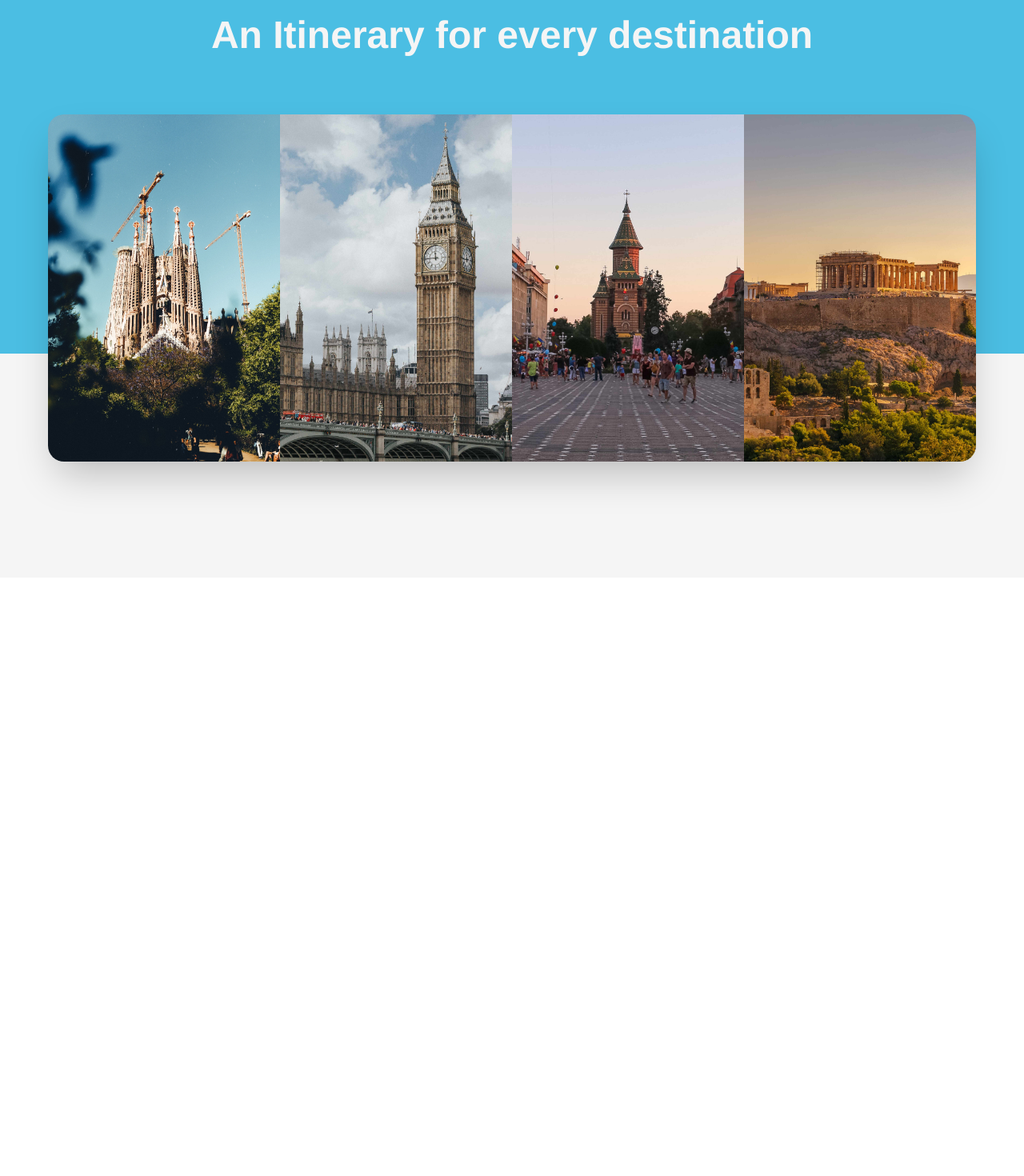
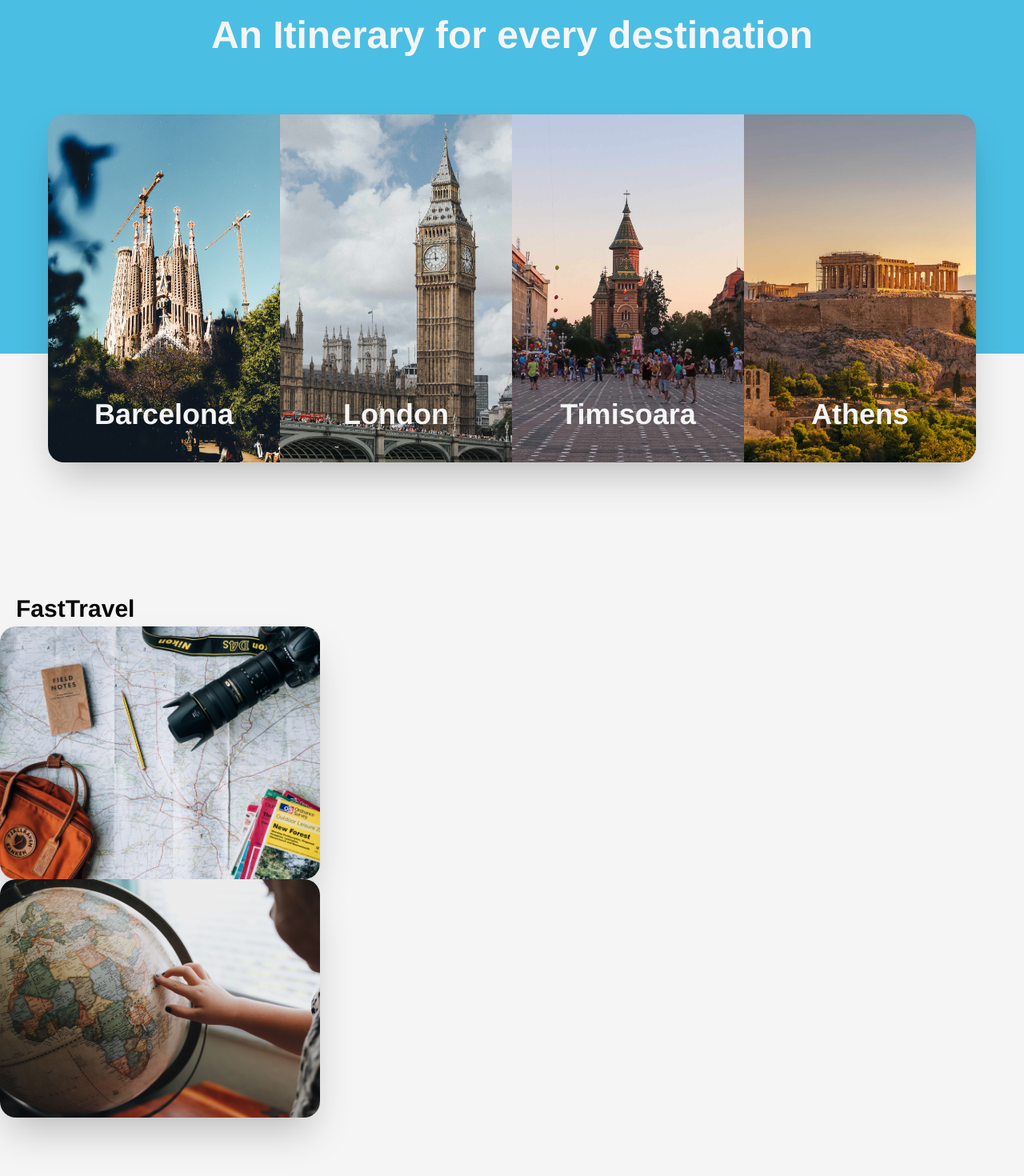
Before and after one commit to ConteDeStGermain/FastTravel, a React (Create React App) app: page / in a window 1280 px wide. Shown: the part 78-1548 px from the top of the page at 80% size. Before the commit the page ends 800 px from the top, so only its background shows below. Built offline with nearby package versions, Linux system fonts and the light colour scheme.

Commit message:
Page 1 complete

```diff
--- a/src/index.tsx
+++ b/src/index.tsx
@@ -2,6 +2,7 @@ import { ColorModeScript } from "@chakra-ui/react"
 import * as React from "react"
 import * as ReactDOM from "react-dom/client"
 import { Page1 } from "./page1"
+import { Page2 } from "./page2"
 
 const container = document.getElementById("root")
 const root = ReactDOM.createRoot(container!)
@@ -10,5 +11,6 @@ root.render(
   <React.StrictMode>
     <ColorModeScript />
     <Page1 />
+    <Page2 />
   </React.StrictMode>,
 )
--- a/src/page1.tsx
+++ b/src/page1.tsx
@@ -18,30 +18,53 @@ export const Page1 = () => (
         <Heading marginTop='4vh' color={'#F5F5F5'} fontSize='5xl'>An Itinerary for every destination</Heading>
       </Center>
       <Center>
-
         <Stack marginTop='70px' direction='row' spacing='0' boxShadow='2xl' borderRadius='20px 20px 20px 20px'>
-          <Image
-            src='/barcelona.jpg'
-            alt='Barcelona, Spain'
+          <Box
+            backgroundImage='/barcelona.jpg'
+            width={'290px'}
+            height={'435px'}
+            backgroundSize='290px'
             borderRadius='20px 0px 0px 20px'
+            textAlign={'center'}
+          >
+            <Text fontSize='4xl' fontWeight={'bold'} color={'#F5F5F5'} position={'relative'} top={'80%'}>
+              Barcelona
+            </Text>
+          </Box>
+          <Box
+            backgroundImage='/london.jpg'
             width={'290px'}
-            />
-          <Image
-            src='/london.jpg'
-            alt='London, UK'
+            height={'435px'}
+            backgroundSize='290px'
+            textAlign={'center'}
+          >
+            <Text fontSize='4xl' fontWeight={'bold'} color={'#F5F5F5'} position={'relative'} top={'80%'}>
+              London
+            </Text>
+          </Box>
+          <Box
+            backgroundImage='/timisoara.jpg'
             width={'290px'}
-            />
-          <Image
-            src='/timisoara.jpg'
-            alt='Timisoara, Romania'
+            height={'435px'}
+            backgroundSize='290px'
+            textAlign={'center'}
+          >
+            <Text fontSize='4xl' fontWeight={'bold'} color={'#F5F5F5'} position={'relative'} top={'80%'}>
+              Timisoara
+            </Text>
+          </Box>
+          <Box
+            backgroundImage='/athens.jpg'
             width={'290px'}
-            />
-          <Image
-            src='/athens.jpg'
-            alt='Athens, Greece'
+            height={'435px'}
+            backgroundSize='290px'
             borderRadius='0px 20px 20px 0px'
-            width={'290px'}
-            />
+            textAlign={'center'}
+          >
+            <Text fontSize='4xl' fontWeight={'bold'} color={'#F5F5F5'} position={'relative'} top={'80%'}>
+              Athens
+            </Text>
+          </Box>
         </Stack>
       </Center>
     </Box>
--- /dev/null
+++ b/src/page2.tsx
@@ -0,0 +1,35 @@
+import * as React from "react"
+import {
+  ChakraProvider,
+  Box,
+  Center,
+  Text,
+  Heading,
+  Image,
+  Stack,
+} from "@chakra-ui/react"
+import theme from './theme'
+
+export const Page2 = () => (
+  <ChakraProvider theme={theme}>
+    <Box bg='#F5F5F5' height={'100vh'}>
+      <Text paddingLeft={5} paddingTop={4} color={'#090909'} fontWeight='bold' fontSize='3xl'>FastTravel</Text>
+      <Box>
+        <Image
+            src='/map.jpg'
+            alt='An aesthetic picture of a map.'
+            borderRadius='20px 20px 20px 20px'
+            boxShadow='2xl'
+            width={'400px'}
+            />
+        <Image
+            src='/globe.jpg'
+            alt='An aesthetic picture of a globe.'
+            borderRadius='20px 20px 20px 20px'
+            boxShadow='2xl'
+            width={'400px'}
+          />
+      </Box>
+    </Box>
+  </ChakraProvider>
+)
```
Also changed, not shown: public/globe.jpg (added), public/map.jpg (added).
